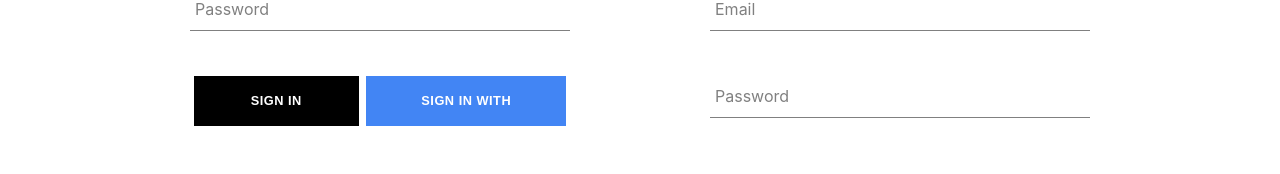
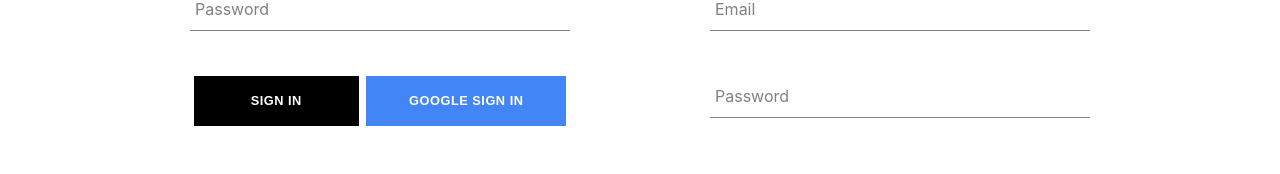
Before and after one commit to Rios-101/capstone-store-fili, a React (Create React App) app: page /signIn in a window 1280 px wide. Shown: the part 332-506 px from the top of the page. Built offline with nearby package versions, Linux system fonts and the light colour scheme; no server answers; the database is empty.

Commit message:
Change google sign in text

```diff
--- a/src/component/log-in/log-in.component.jsx
+++ b/src/component/log-in/log-in.component.jsx
@@ -66,7 +66,7 @@ const LogIn = ()=>{
                 <FormInput label="Password" type="password" name="password" required onChange={onChangeHandler} value={password}/>
                 <div className="logIn">
                 <Button  value="Sign In" type="submit" />
-                <Button onClick={logGoogleUser} value="Sign In With Google" type="button"  buttonType="google"/>
+                <Button onClick={logGoogleUser} value="Google Sign In" type="button"  buttonType="google"/>
                 </div>
             </form>
         </div>
```
